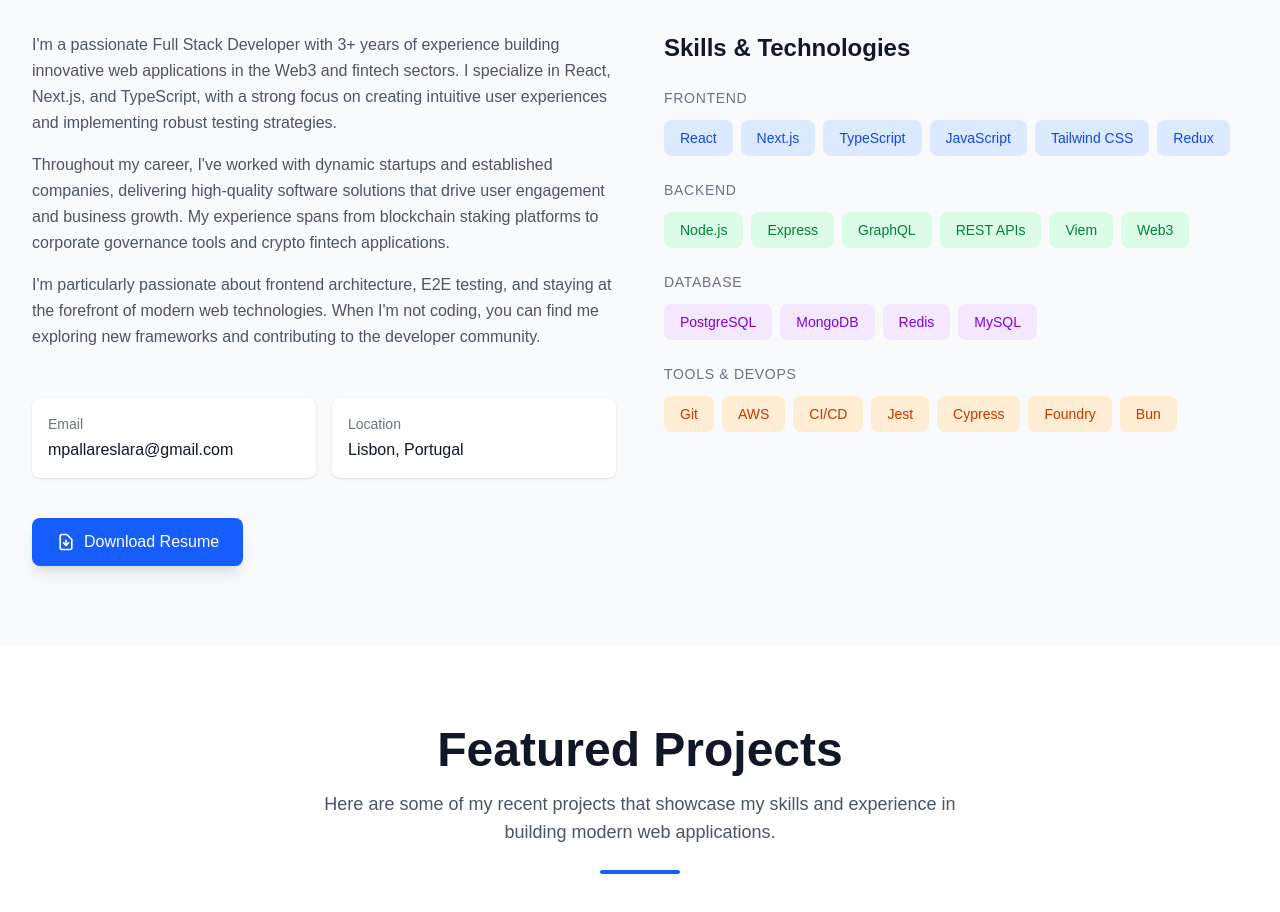
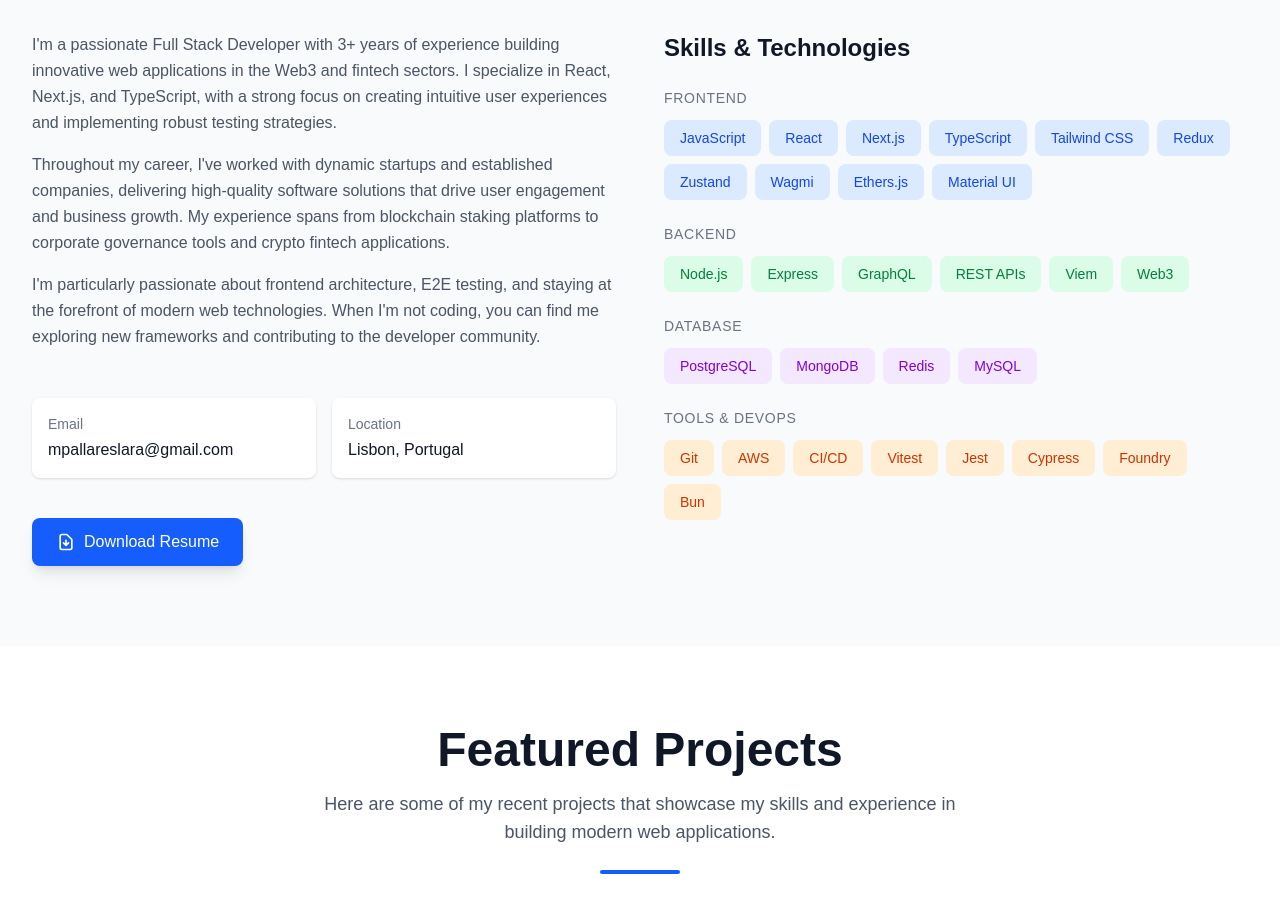
Before and after one commit to mpallares/portfolio, a Next.js app: page / in a window 1280 px wide. Shown: the part 980-1892 px from the top of the page. Built offline with nearby package versions, Linux system fonts and the light colour scheme.

Commit message:
Update skills

```diff
--- a/src/data/skills.ts
+++ b/src/data/skills.ts
@@ -2,12 +2,16 @@
 
 export const skills: Skill[] = [
   // Frontend
+  { name: 'JavaScript', category: 'frontend' },
   { name: 'React', category: 'frontend' },
   { name: 'Next.js', category: 'frontend' },
   { name: 'TypeScript', category: 'frontend' },
-  { name: 'JavaScript', category: 'frontend' },
   { name: 'Tailwind CSS', category: 'frontend' },
   { name: 'Redux', category: 'frontend' },
+  { name: 'Zustand', category: 'frontend' },
+  { name: 'Wagmi', category: 'frontend' },
+  { name: 'Ethers.js', category: 'frontend' },
+  { name: 'Material UI', category: 'frontend' },
 
   // Backend
   { name: 'Node.js', category: 'backend' },
@@ -27,16 +31,17 @@
   { name: 'Git', category: 'tools' },
   { name: 'AWS', category: 'tools' },
   { name: 'CI/CD', category: 'tools' },
+  { name: 'Vitest', category: 'tools' },
   { name: 'Jest', category: 'tools' },
   { name: 'Cypress', category: 'tools' },
   { name: 'Foundry', category: 'tools' },
-  { name: 'Bun', category: 'tools' }
+  { name: 'Bun', category: 'tools' },
 ];
 
 // Group skills by category for easy filtering
 export const skillsByCategory = {
-  frontend: skills.filter(s => s.category === 'frontend'),
-  backend: skills.filter(s => s.category === 'backend'),
-  database: skills.filter(s => s.category === 'database'),
-  tools: skills.filter(s => s.category === 'tools')
+  frontend: skills.filter((s) => s.category === 'frontend'),
+  backend: skills.filter((s) => s.category === 'backend'),
+  database: skills.filter((s) => s.category === 'database'),
+  tools: skills.filter((s) => s.category === 'tools'),
 };
```
